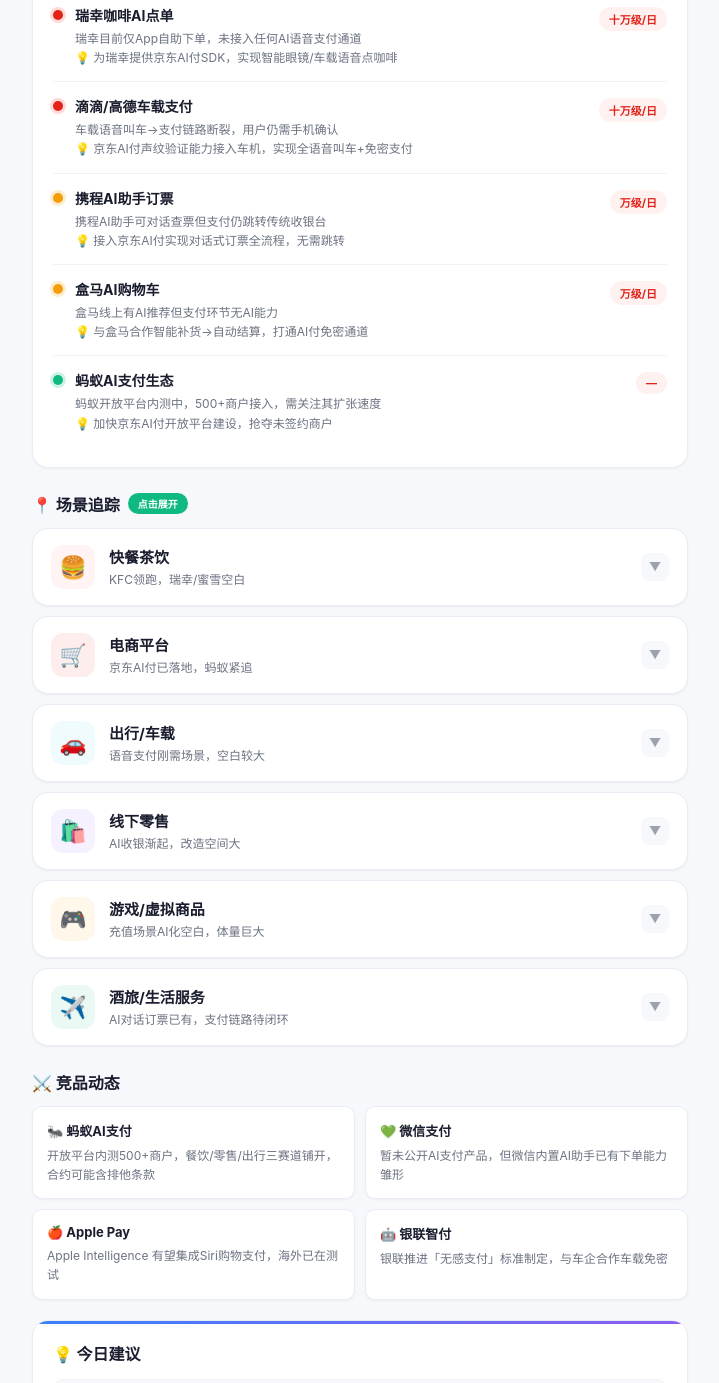
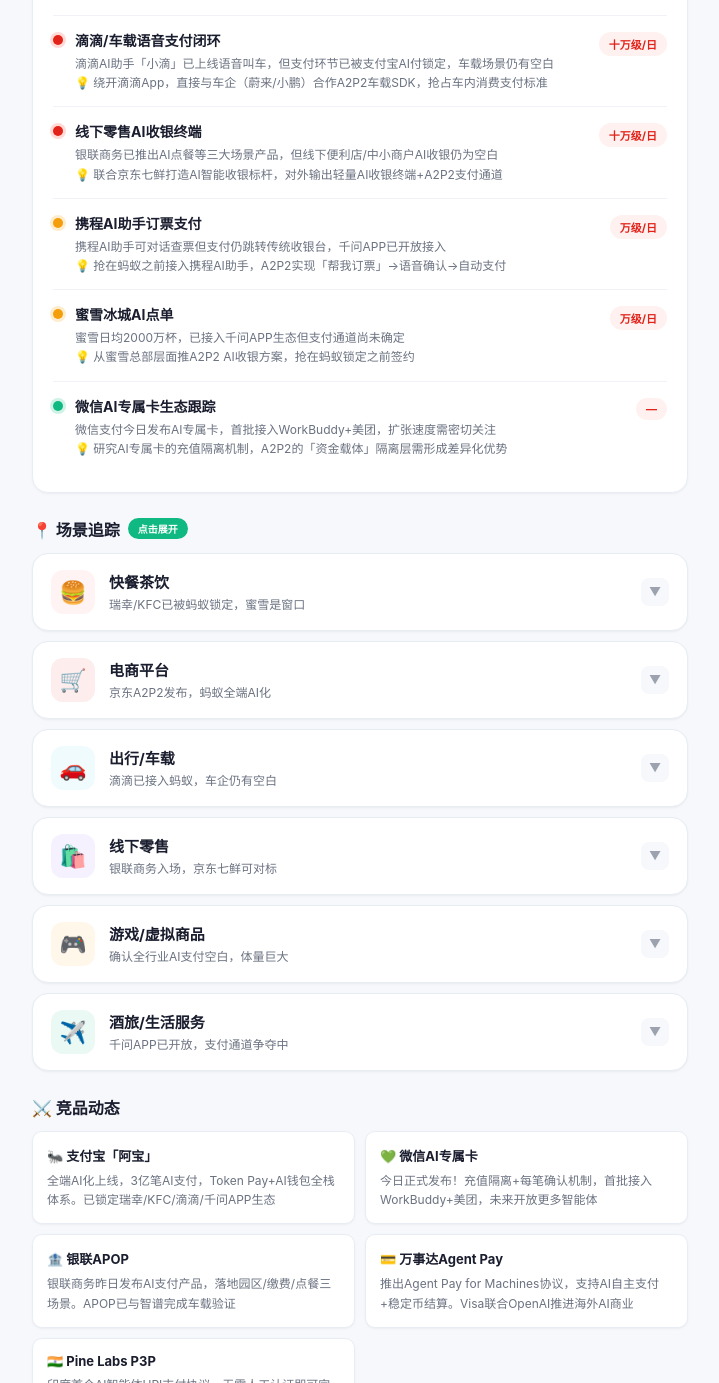
Before and after one commit to Xixixi-coder/ai-payment-radar, a plain HTML site: page index.html in a window 1280 px wide. Shown: the part 974-2357 px from the top of the page, without its empty margins (280-999 px from the left). Drawn offline with Linux system fonts and the light colour scheme.

Commit message:
daily: 6月17日雷达更新 — 微信AI专属卡发布、瑞幸/滴滴情报修正
- 头条：微信支付正式发布AI专属卡（充值隔离+WorkBuddy+美团）
- 情报修正：瑞幸已上线AI开放平台并接入支付宝AI付，窗口已关闭
- 情报修正：滴滴AI助手已上线，支付被支付宝AI付锁定
- 新增竞品：银联商务APOP落地、万事达Agent Pay、Pine Labs P3P
- 高优商机调整为：网易游戏、车企车载、线下零售AI收银
- 更新支付宝阿宝全端上线（3亿笔AI支付）及千问APP生态动态

```diff
--- a/index.html
+++ b/index.html
@@ -690,38 +690,38 @@
 // DATA — cron job replaces this block each day
 // ============================================================
 const REPORT = {
-  date: "2026年6月16日 周二",
+  date: "2026年6月17日 周三",
   week: 24,
-  stats: { high: 3, scenes: 12, news: 8, compete: 4 },
+  stats: { high: 3, scenes: 12, news: 9, compete: 5 },
 
   summary: {
-    text: "本周AI支付赛道进入<strong>加速期</strong>：京东正式发布<span class='highlight'>智能体支付协议</span>，标志着AI Agent自主支付进入规范化阶段；蚂蚁开放平台内测商户突破500家，竞争窗口收窄。当前识别出<span class='highlight'>3个高优商机</span>——瑞幸咖啡、网易游戏、滴滴车载均处于AI支付空白期，且未被蚂蚁锁定，建议本周优先BD接触。",
+    text: "今日AI支付赛道迎来<strong>标志性事件</strong>：微信支付正式发布<span class='highlight'>「AI专属卡」</span>，与支付宝「阿宝」形成正面对垒，标志着两大超级App的AI支付大战正式打响。同时瑞幸AI开放平台上线已引爆开发者圈，接入支付宝AI付实现语音全链路。京东A2P2协议发布一周，需加速<span class='highlight'>商户侧落地</span>——当前窗口期：蚂蚁已锁定瑞幸/KFC，微信切入办公场景，留给京东的差异化空间在<span class='highlight'>游戏、车载、线下零售</span>三大赛道。",
     tags: [
-      { text: "3个高优商机待跟进", type: "red" },
-      { text: "蚂蚁500+商户内测", type: "amber" },
-      { text: "智能体支付协议发布", type: "blue" },
-      { text: "车载SDK需加速", type: "green" }
+      { text: "微信AI专属卡发布", type: "red" },
+      { text: "瑞幸已接入支付宝", type: "amber" },
+      { text: "A2P2需加速落地", type: "blue" },
+      { text: "3个差异化赛道", type: "green" }
     ]
   },
 
   news: [
     {
-      title: "京东智能体支付协议正式发布",
-      summary: "京东科技发布智能体支付协议，允许AI Agent在授权范围内自主完成支付决策，覆盖京东全场景。",
-      source: "36氪",
-      time: "2天前"
+      title: "微信支付正式发布「AI专属卡」",
+      summary: "微信支付今日发布AI专属卡，与主账户完全隔离，充值模式+每笔确认机制。已接入WorkBuddy办公智能体和美团服务，未来向更多智能体平台开放。",
+      source: "界面新闻",
+      time: "今天"
     },
     {
-      title: "KFC小K助手日均语音点单突破50万笔",
-      summary: "肯德基小K助手接入语音点单+自动支付流程，日均单量超50万，AI渠道占比达18%，覆盖全国超9000家门店。",
-      source: "虎嗅",
-      time: "3天前"
+      title: "AI版支付宝「阿宝」全端上线",
+      summary: "支付宝AI版正式推出，命名「阿宝」，成为全球首个全端AI化超级应用。用户往右一滑即可对话办理上万项生活服务，累计完成3亿笔AI智能体支付。",
+      source: "第一财经",
+      time: "昨天"
     },
     {
-      title: "蚂蚁集团AI支付开放平台内测商户超500家",
-      summary: "蚂蚁智能体支付开放平台内测中，已接入超500家商户，涵盖餐饮、零售、出行三大赛道。",
-      source: "钛媒体",
-      time: "5天前"
+      title: "瑞幸AI开放平台上线，接入支付宝AI付",
+      summary: "瑞幸6月1日上线AI开放平台，提供MCP/CLI/Skill三种接入方式。AI Lucky智能体支持语音点单+自动匹配优惠券，已接入支付宝AI付实现说话即支付。",
+      source: "壹览商业",
+      time: "本周"
     }
   ],
 
@@ -729,43 +729,43 @@
     {
       level: "high",
       scene: "网易游戏虚拟商品支付",
-      reason: "网易游戏充值/道具购买尚无AI语音支付入口，日均充值流水超千万",
-      action: "联合网易游戏推出「语音购皮肤/充值」，切入游戏场景AI付",
+      reason: "网易游戏年收入超800亿，充值/道具购买仍为传统流程，确认无AI支付入口",
+      action: "联合网易游戏推出「语音购皮肤/充值」，利用A2P2协议L3能力切入游戏场景",
       value: "百万级/日"
     },
     {
       level: "high",
-      scene: "瑞幸咖啡AI点单",
-      reason: "瑞幸目前仅App自助下单，未接入任何AI语音支付通道",
-      action: "为瑞幸提供京东AI付SDK，实现智能眼镜/车载语音点咖啡",
+      scene: "滴滴/车载语音支付闭环",
+      reason: "滴滴AI助手「小滴」已上线语音叫车，但支付环节已被支付宝AI付锁定，车载场景仍有空白",
+      action: "绕开滴滴App，直接与车企（蔚来/小鹏）合作A2P2车载SDK，抢占车内消费支付标准",
       value: "十万级/日"
     },
     {
       level: "high",
-      scene: "滴滴/高德车载支付",
-      reason: "车载语音叫车→支付链路断裂，用户仍需手机确认",
-      action: "京东AI付声纹验证能力接入车机，实现全语音叫车+免密支付",
+      scene: "线下零售AI收银终端",
+      reason: "银联商务已推出AI点餐等三大场景产品，但线下便利店/中小商户AI收银仍为空白",
+      action: "联合京东七鲜打造AI智能收银标杆，对外输出轻量AI收银终端+A2P2支付通道",
       value: "十万级/日"
     },
     {
       level: "mid",
-      scene: "携程AI助手订票",
-      reason: "携程AI助手可对话查票但支付仍跳转传统收银台",
-      action: "接入京东AI付实现对话式订票全流程，无需跳转",
+      scene: "携程AI助手订票支付",
+      reason: "携程AI助手可对话查票但支付仍跳转传统收银台，千问APP已开放接入",
+      action: "抢在蚂蚁之前接入携程AI助手，A2P2实现「帮我订票」→语音确认→自动支付",
       value: "万级/日"
     },
     {
       level: "mid",
-      scene: "盒马AI购物车",
-      reason: "盒马线上有AI推荐但支付环节无AI能力",
-      action: "与盒马合作智能补货→自动结算，打通AI付免密通道",
+      scene: "蜜雪冰城AI点单",
+      reason: "蜜雪日均2000万杯，已接入千问APP生态但支付通道尚未确定",
+      action: "从蜜雪总部层面推A2P2 AI收银方案，抢在蚂蚁锁定之前签约",
       value: "万级/日"
     },
     {
       level: "low",
-      scene: "蚂蚁AI支付生态",
-      reason: "蚂蚁开放平台内测中，500+商户接入，需关注其扩张速度",
-      action: "加快京东AI付开放平台建设，抢夺未签约商户",
+      scene: "微信AI专属卡生态跟踪",
+      reason: "微信支付今日发布AI专属卡，首批接入WorkBuddy+美团，扩张速度需密切关注",
+      action: "研究AI专属卡的充值隔离机制，A2P2的「资金载体」隔离层需形成差异化优势",
       value: "—"
     }
   ],
@@ -775,43 +775,43 @@
       icon: "🍔",
       color: "#FF6B6B",
       name: "快餐茶饮",
-      summary: "KFC领跑，瑞幸/蜜雪空白",
+      summary: "瑞幸/KFC已被蚂蚁锁定，蜜雪是窗口",
       items: [
         {
           name: "KFC 小K助手",
           opp: "low",
-          oppLabel: "防守",
-          desc: "日均语音点单50万笔，AI占比18%，已接入支付宝AI支付。覆盖全国9000+门店。",
+          oppLabel: "已锁定",
+          desc: "日均语音点单50万笔，AI占比18%。已深度接入支付宝AI支付+千问APP生态。覆盖全国9000+门店。",
           tags: [
             { text: "50万单/日", type: "volume" },
             { text: "语音+NLU", type: "tech" },
-            { text: "支付宝", type: "pay" }
+            { text: "支付宝AI付", type: "pay" }
           ],
-          oppBox: { type: "low", title: "🟢 防守关注", desc: "已深度绑定蚂蚁，短期难切入。关注合约到期时间，储备差异化方案。" }
+          oppBox: { type: "low", title: "🟢 已被蚂蚁锁定", desc: "KFC已深度绑定蚂蚁生态+千问APP，短期无法切入。持续关注合约排他条款及到期时间。" }
         },
         {
           name: "瑞幸咖啡",
-          opp: "high",
-          oppLabel: "高优",
-          desc: "日均单量680万杯，App自助下单为主，暂无AI语音支付能力。",
+          opp: "low",
+          oppLabel: "已锁定",
+          desc: "6月1日上线AI开放平台（MCP/CLI/Skill），AI Lucky智能体支持语音点单。已接入支付宝AI付，实现说话即支付。接入千问APP首批生态。",
           tags: [
             { text: "680万杯/日", type: "volume" },
-            { text: "暂无AI支付", type: "tech" },
-            { text: "微信/支付宝", type: "pay" }
+            { text: "AI Lucky+MCP", type: "tech" },
+            { text: "支付宝AI付", type: "pay" }
           ],
-          oppBox: { type: "high", title: "🔴 高优商机", desc: "瑞幸为纯自助点单模式，接入AI语音支付可提升下单效率。建议为其定制「语音点咖啡」SDK，适配智能眼镜/车载/手表端。" }
+          oppBox: { type: "low", title: "🟢 窗口已关闭", desc: "⚠️ 情报更新：瑞幸已于6月1日上线AI开放平台并接入支付宝AI付，此前高优判断已失效。关注其MCP生态扩展情况。" }
         },
         {
           name: "蜜雪冰城",
           opp: "mid",
-          oppLabel: "跟进",
-          desc: "日均2000万杯，加盟模式为主，支付数字化程度较低。",
+          oppLabel: "窗口期",
+          desc: "日均2000万杯，已接入千问APP生态（首批企业）。加盟模式为主，支付数字化程度仍低，支付通道尚未锁定。",
           tags: [
             { text: "2000万杯/日", type: "volume" },
-            { text: "传统POS", type: "tech" },
-            { text: "微信/支付宝", type: "pay" }
+            { text: "千问APP接入", type: "tech" },
+            { text: "支付待定", type: "pay" }
           ],
-          oppBox: { type: "mid", title: "🟡 跟进商机", desc: "体量巨大但加盟商分散，可从总部层面推AI收银方案+京东AI付通道。" }
+          oppBox: { type: "mid", title: "🟡 窗口期商机", desc: "蜜雪已接入千问但支付通道未锁定。体量巨大（日均2000万杯），建议从总部层面尽快推A2P2 AI收银方案。" }
         }
       ]
     },
@@ -819,31 +819,31 @@
       icon: "🛒",
       color: "#E2231A",
       name: "电商平台",
-      summary: "京东AI付已落地，蚂蚁紧追",
+      summary: "京东A2P2发布，蚂蚁全端AI化",
       items: [
         {
-          name: "京东AI付（自有）",
+          name: "京东A2P2协议（自有）",
           opp: "low",
           oppLabel: "自有",
-          desc: "搭载JoyAI大模型，已在智能眼镜、JoyAI App落地。支持语音下单+声纹免密支付。最新发布智能体支付协议。",
+          desc: "6月11日发布国内首个智能体自主支付协议A2P2，L0-L5六级自主化体系。首创ARI身份机制+资金载体隔离层+存证链。发布后股价涨超3%。",
           tags: [
-            { text: "JoyAI大模型", type: "tech" },
-            { text: "声纹验证", type: "tech" },
+            { text: "A2P2协议", type: "tech" },
+            { text: "L0-L5分级", type: "tech" },
             { text: "京东支付", type: "pay" }
           ],
           oppBox: null
         },
         {
-          name: "淘宝/支付宝 AI购物",
+          name: "支付宝「阿宝」",
           opp: "low",
           oppLabel: "竞品",
-          desc: "蚂蚁AI支付开放平台内测中，500+商户接入。淘宝AI购物助手已支持对话式下单。",
+          desc: "6月16日AI版支付宝「阿宝」全端上线，成为全球首个全端AI化超级应用。累计3亿笔AI智能体支付，支持95%通用智能体框架。Token Pay+AI钱包全栈体系已成型。",
           tags: [
-            { text: "500+商户内测", type: "volume" },
-            { text: "通义大模型", type: "tech" },
+            { text: "3亿笔AI支付", type: "volume" },
+            { text: "全端AI化", type: "tech" },
             { text: "支付宝", type: "pay" }
           ],
-          oppBox: { type: "low", title: "🟢 防守关注", desc: "蚂蚁生态闭环优势大，需关注其开放平台商户增速及合约排他性条款。" }
+          oppBox: { type: "low", title: "🟢 最大竞品", desc: "蚂蚁已形成AI付+AI收+Token Pay+AI钱包全栈体系，3亿笔交易量遥遥领先。A2P2需加速商户侧落地对抗。" }
         }
       ]
     },
@@ -851,31 +851,31 @@
       icon: "🚗",
       color: "#4CC9F0",
       name: "出行/车载",
-      summary: "语音支付刚需场景，空白较大",
+      summary: "滴滴已接入蚂蚁，车企仍有空白",
       items: [
         {
           name: "滴滴出行",
-          opp: "high",
-          oppLabel: "高优",
-          desc: "日均3000万单，车载语音叫车已有但支付仍需手机确认。",
+          opp: "mid",
+          oppLabel: "已有竞品",
+          desc: "3月上线AI出行助手「小滴」，支持一句话叫车。千问APP已接入「一句话打车+支付宝AI付」全链路，支付环节基本被蚂蚁锁定。",
           tags: [
             { text: "3000万单/日", type: "volume" },
-            { text: "语音叫车已有", type: "tech" },
-            { text: "微信/支付宝", type: "pay" }
+            { text: "小滴AI助手", type: "tech" },
+            { text: "支付宝AI付", type: "pay" }
           ],
-          oppBox: { type: "high", title: "🔴 高优商机", desc: "驾驶场景下手机操作危险，声纹免密支付是刚需。京东AI付声纹能力可完美适配此场景。" }
+          oppBox: { type: "mid", title: "🟡 支付已被锁定", desc: "⚠️ 情报更新：滴滴App内支付已被支付宝AI付接入。差异化机会在于车机端——车企车载系统支付链路仍未打通，可直接与车企合作。" }
         },
         {
           name: "蔚来/小鹏车机",
-          opp: "mid",
-          oppLabel: "跟进",
-          desc: "车载语音助手已成熟，但支付链路尚未打通。车内消费场景潜力大（加油/充电/停车/外卖）。",
+          opp: "high",
+          oppLabel: "高优",
+          desc: "车载语音助手成熟，银联APOP已与智谱+极豆车载完成车载咖啡购买验证。但新势力自有车机支付链路尚未标准化，A2P2有差异化切入空间。",
           tags: [
             { text: "新势力300万+保有量", type: "volume" },
             { text: "车载NLU", type: "tech" },
-            { text: "暂无闭环", type: "pay" }
+            { text: "标准待定", type: "pay" }
           ],
-          oppBox: { type: "mid", title: "🟡 跟进商机", desc: "与车企合作嵌入京东AI付SDK，实现车内语音消费闭环，抢占车载支付标准。" }
+          oppBox: { type: "high", title: "🔴 高优商机", desc: "车载场景是A2P2的最佳差异化战场：驾驶中声纹免密是刚需，银联APOP虽已验证但标准未锁定。建议Q3前与蔚来/小鹏签POC，抢占车载AI支付标准。" }
         }
       ]
     },
@@ -883,31 +883,31 @@
       icon: "🛍️",
       color: "#8B5CF6",
       name: "线下零售",
-      summary: "AI收银渐起，改造空间大",
+      summary: "银联商务入场，京东七鲜可对标",
       items: [
         {
-          name: "盒马鲜生",
-          opp: "mid",
-          oppLabel: "跟进",
-          desc: "自助结算+扫码购已普及。线上有AI推荐能力但支付环节传统。",
+          name: "银联商务AI支付",
+          opp: "low",
+          oppLabel: "竞品",
+          desc: "6月16日正式发布AI支付产品，基于银联APOP协议。已落地园区食品预定、云缴费、AI点餐三大场景。提供有/无智能体两种接入模式。",
           tags: [
-            { text: "300+门店", type: "volume" },
-            { text: "视觉识别结算", type: "tech" },
-            { text: "支付宝", type: "pay" }
+            { text: "三大场景", type: "volume" },
+            { text: "APOP协议", type: "tech" },
+            { text: "银联", type: "pay" }
           ],
-          oppBox: { type: "mid", title: "🟡 跟进商机", desc: "盒马属阿里系，短期难直接切入。可通过京东七鲜对标，做AI智能补货+自动结算标杆。" }
+          oppBox: { type: "low", title: "🟢 新竞品关注", desc: "银联商务依托APOP协议入场，覆盖园区/缴费/点餐。需关注其商户拓展速度和排他条款。" }
         },
         {
           name: "便利蜂/7-11",
-          opp: "mid",
-          oppLabel: "跟进",
-          desc: "便利店高频低客单价，自助收银已普及，AI语音收银可进一步提效。",
+          opp: "high",
+          oppLabel: "高优",
+          desc: "便利店高频低客单价，自助收银已普及但无AI收银方案。银联商务尚未覆盖便利店赛道。",
           tags: [
             { text: "高频低客单", type: "volume" },
             { text: "自助POS", type: "tech" },
             { text: "微信/支付宝", type: "pay" }
           ],
-          oppBox: { type: "mid", title: "🟡 跟进商机", desc: "可为便利店提供轻量AI收银终端，支持语音报菜+自动结算+京东支付通道。" }
+          oppBox: { type: "high", title: "🔴 高优商机", desc: "便利店是银联商务尚未覆盖的空白。可推出轻量A2P2 AI收银终端，语音报菜+自动结算+京东支付通道。先用京东七鲜打标杆再对外输出。" }
         }
       ]
     },
@@ -915,31 +915,31 @@
       icon: "🎮",
       color: "#F59E0B",
       name: "游戏/虚拟商品",
-      summary: "充值场景AI化空白，体量巨大",
+      summary: "确认全行业AI支付空白，体量巨大",
       items: [
         {
           name: "网易游戏",
           opp: "high",
           oppLabel: "高优",
-          desc: "网易游戏年收入超800亿，充值/道具交易全部传统流程，无AI支付入口。",
+          desc: "网易游戏年收入超800亿，AI战略聚焦研发效率和NPC玩法，支付环节确认仍为传统微信/支付宝/Apple流程，无AI支付入口。",
           tags: [
             { text: "800亿+/年", type: "volume" },
-            { text: "暂无AI支付", type: "tech" },
+            { text: "AI用于研发非支付", type: "tech" },
             { text: "微信/支付宝/Apple", type: "pay" }
           ],
-          oppBox: { type: "high", title: "🔴 高优商机", desc: "游戏语音充值/道具购买是全新场景——玩家不离开游戏即可语音购买，体验颠覆。可联合网易推「说句话就充值」能力。" }
+          oppBox: { type: "high", title: "🔴 高优商机", desc: "经验证，网易游戏AI投入全在研发侧，支付为纯空白。游戏内语音充值/道具购买是全新场景，A2P2 L3能力可完美适配。建议本周BD接触网易游戏商务团队。" }
         },
         {
           name: "腾讯游戏",
-          opp: "low",
-          oppLabel: "防守",
-          desc: "腾讯有微信支付自有生态，AI支付大概率自建。",
+          opp: "mid",
+          oppLabel: "关注",
+          desc: "腾讯今日发布微信AI专属卡，AI支付能力已在WorkBuddy落地。游戏侧接入只是时间问题。",
           tags: [
             { text: "1500亿+/年", type: "volume" },
-            { text: "自有生态", type: "tech" },
+            { text: "AI专属卡已发布", type: "tech" },
             { text: "微信支付", type: "pay" }
           ],
-          oppBox: { type: "low", title: "🟢 防守关注", desc: "腾讯自建闭环概率高，关注其AI支付产品节奏，作为竞争参照。" }
+          oppBox: { type: "mid", title: "🟡 威胁升级", desc: "微信支付AI专属卡已正式发布，腾讯游戏接入自家AI支付只差时间。这将进一步压缩京东在游戏支付赛道的窗口期。" }
         }
       ]
     },
@@ -947,46 +947,47 @@
       icon: "✈️",
       color: "#10B981",
       name: "酒旅/生活服务",
-      summary: "AI对话订票已有，支付链路待闭环",
+      summary: "千问APP已开放，支付通道争夺中",
       items: [
         {
-          name: "携程AI助手",
+          name: "携程/东方航空",
           opp: "mid",
           oppLabel: "跟进",
-          desc: "携程AI助手支持对话查票/推荐，但支付仍跳转传统收银台。",
+          desc: "携程AI助手支持对话查票。东方航空已接入千问APP首批生态。支付环节仍跳转传统收银台。",
           tags: [
-            { text: "对话式查询", type: "tech" },
+            { text: "千问APP接入", type: "tech" },
             { text: "支付跳转", type: "pay" }
           ],
-          oppBox: { type: "mid", title: "🟡 跟进商机", desc: "接入京东AI付可实现「帮我订明天去上海的高铁」→语音确认→自动支付全流程。" }
+          oppBox: { type: "mid", title: "🟡 跟进商机", desc: "酒旅场景已接入千问APP但支付未锁定。A2P2可提供「帮我订票」→L3自主支付→语音确认全流程。需抢在蚂蚁AI付接入之前。" }
         },
         {
           name: "美团外卖/闪购",
           opp: "mid",
           oppLabel: "跟进",
-          desc: "美团AI助手已具备推荐能力，外卖日均超6000万单。支付环节传统。",
+          desc: "美团已接入微信AI专属卡首批生态。日均超6000万单。微信已切入但深度有限。",
           tags: [
             { text: "6000万单/日", type: "volume" },
-            { text: "AI推荐", type: "tech" },
-            { text: "微信/支付宝/美团支付", type: "pay" }
+            { text: "微信AI专属卡", type: "tech" },
+            { text: "微信/美团支付", type: "pay" }
           ],
-          oppBox: { type: "mid", title: "🟡 跟进商机", desc: "美团体量大但自有支付弱。可探索京东AI付作为美团第三方AI支付通道合作。" }
+          oppBox: { type: "mid", title: "🟡 格局变化", desc: "⚠️ 情报更新：美团已接入微信AI专属卡。但微信AI专属卡采用充值隔离模式，体验较重。A2P2的L3模式可能体验更优，仍有差异化空间。" }
         }
       ]
     }
   ],
 
   competitors: [
-    { icon: "🐜", name: "蚂蚁AI支付", desc: "开放平台内测500+商户，餐饮/零售/出行三赛道铺开，合约可能含排他条款" },
-    { icon: "💚", name: "微信支付", desc: "暂未公开AI支付产品，但微信内置AI助手已有下单能力雏形" },
-    { icon: "🍎", name: "Apple Pay", desc: "Apple Intelligence 有望集成Siri购物支付，海外已在测试" },
-    { icon: "🤖", name: "银联智付", desc: "银联推进「无感支付」标准制定，与车企合作车载免密" }
+    { icon: "🐜", name: "支付宝「阿宝」", desc: "全端AI化上线，3亿笔AI支付，Token Pay+AI钱包全栈体系。已锁定瑞幸/KFC/滴滴/千问APP生态" },
+    { icon: "💚", name: "微信AI专属卡", desc: "今日正式发布！充值隔离+每笔确认机制，首批接入WorkBuddy+美团，未来开放更多智能体" },
+    { icon: "🏦", name: "银联APOP", desc: "银联商务昨日发布AI支付产品，落地园区/缴费/点餐三场景。APOP已与智谱完成车载验证" },
+    { icon: "💳", name: "万事达Agent Pay", desc: "推出Agent Pay for Machines协议，支持AI自主支付+稳定币结算。Visa联合OpenAI推进海外AI商业" },
+    { icon: "🇮🇳", name: "Pine Labs P3P", desc: "印度首个AI智能体UPI支付协议，无需人工认证即可完成支付。新兴市场AI支付标准争夺加速" }
   ],
 
   suggestions: [
-    "<strong>【本周BD】</strong>建议优先接触<strong>瑞幸咖啡</strong>和<strong>网易游戏</strong>——前者是高频刚需 + AI空白，后者是高客单 + 全新场景。两者都不在蚂蚁内测名单中，窗口期有限。",
-    "<strong>【产品迭代】</strong>加速<strong>车载SDK</strong>开发，声纹+语音支付在驾驶场景几乎是刚需，滴滴和蔚来都有合作切入口。先做demo跑通链路，Q3争取POC。",
-    "<strong>【防御策略】</strong>关注蚂蚁开放平台从内测转公测的节奏。建议在其公测前，锁定20家头部商户签合作意向书，形成先发壁垒。"
+    "<strong>【紧急BD】</strong>网易游戏是当前<strong>最大差异化机会</strong>——年收入800亿+，AI投入全在研发侧，支付纯空白，且蚂蚁/微信均未锁定。建议本周联系网易游戏商务，提出A2P2 L3「不离开游戏语音充值」方案。",
+    "<strong>【车载抢位】</strong>滴滴App端已被蚂蚁锁定，但<strong>车企车机端</strong>仍是蓝海。银联APOP虽已验证车载场景，但标准未锁定。建议Q3前与蔚来/小鹏签A2P2车载SDK POC协议，抢占车载AI支付标准制定权。",
+    "<strong>【协议差异化】</strong>微信AI专属卡采用「充值隔离」模式，体验较重；蚂蚁走「全端AI化」路线。A2P2的<strong>L3自主支付+ARI身份机制</strong>在安全性和灵活性上均有差异化优势，建议加速发布A2P2开发者文档和SDK，抢占开发者生态。"
   ]
 };
 
```
